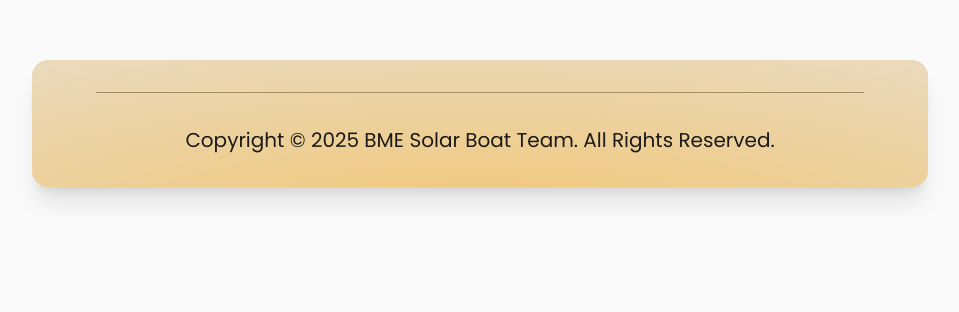
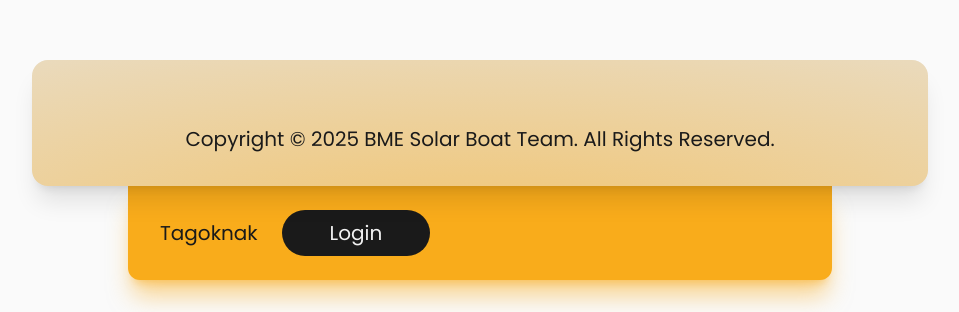
Before and after one commit to D0dzs/sbt-frontend-preview, a Next.js app: page / in a window 1280 px wide. Shown: the part 3989-4301 px from the top of the page, without its empty margins (160-1119 px from the left). Before the commit the page ends 4208 px from the top, so only its background shows below. Built offline with nearby package versions, Linux system fonts and the light colour scheme; what tailwindcss-animated would draw is missing.

Commit message:
feat(Footer): add login section with responsive design
- Introduced new bottom block with login functionality
- Added responsive layout for login section
- Styled login button with theme-consistent colors
- Maintained existing footer design approach

```diff
--- a/app/_components/Footer.jsx
+++ b/app/_components/Footer.jsx
@@ -1,8 +1,9 @@
 'use client';
 
+import { Separator } from '@radix-ui/react-dropdown-menu';
 import Link from 'next/link';
 import React from 'react'
-import { Separator } from '~/components/ui/separator';
+
 
 const Footer = () => {
   return (
@@ -60,6 +61,16 @@
           Copyright &copy; 2025 BME Solar Boat Team. All Rights Reserved.
         </h2>
       </div>
+
+      {/* BOTTOM BLOCK */}
+      <div className="bg-bme-orange shadow-bme-orange/50 !text-bme-black mx-auto grid h-full w-[55vw] items-center gap-3 rounded-b-xl p-8 py-6 shadow-xl lg:grid-cols-2">
+      <div className="flex justify-between lg:justify-normal lg:gap-6 lg:text-xl">
+          <span className="self-center">Tagoknak</span>
+          <Link href={''} scroll className="bg-bme-black text-bme-white rounded-full px-8 py-2 lg:px-12">
+            Login
+          </Link>
+        </div>
+      </div>
     </footer>
   )
 }
```
Lines whose indentation alone changed are shown as unchanged.
